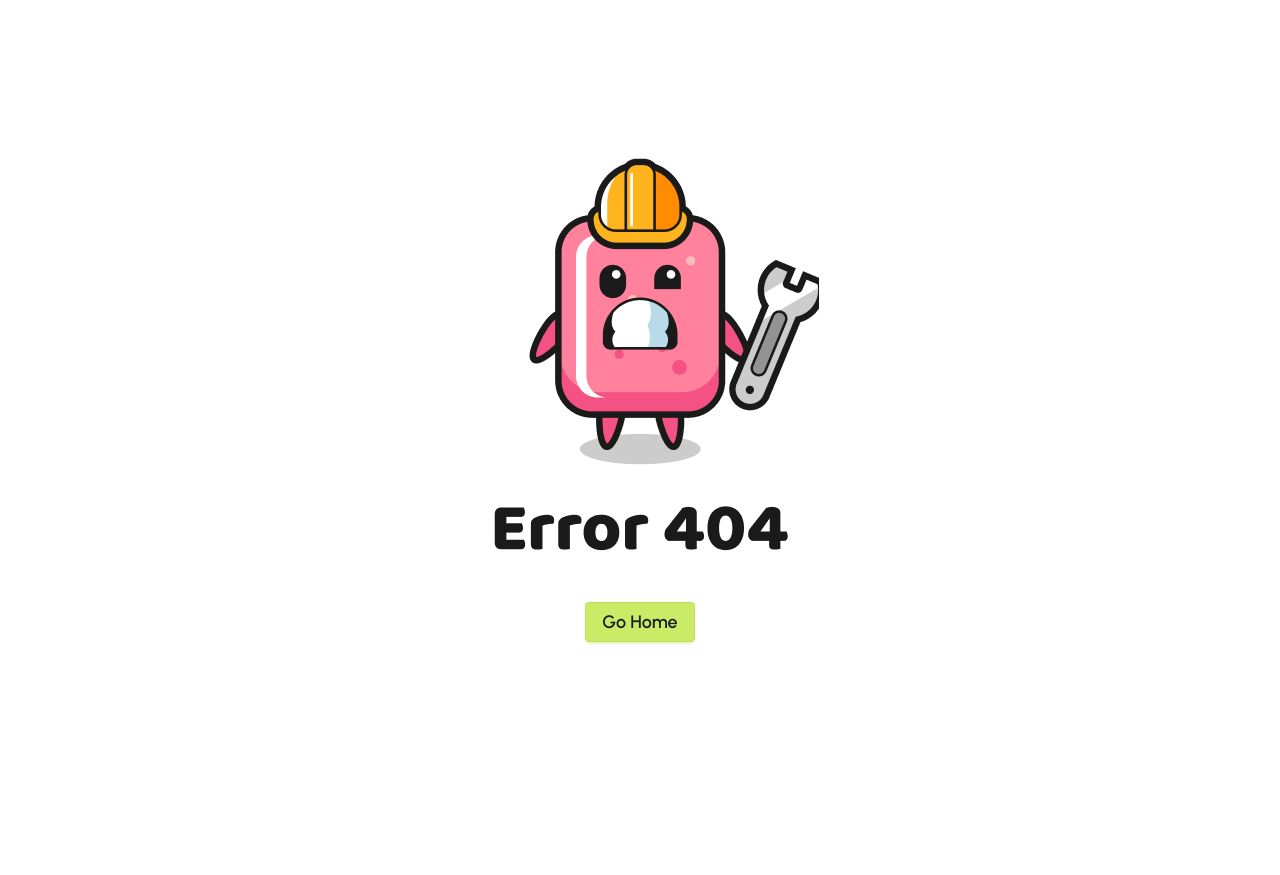
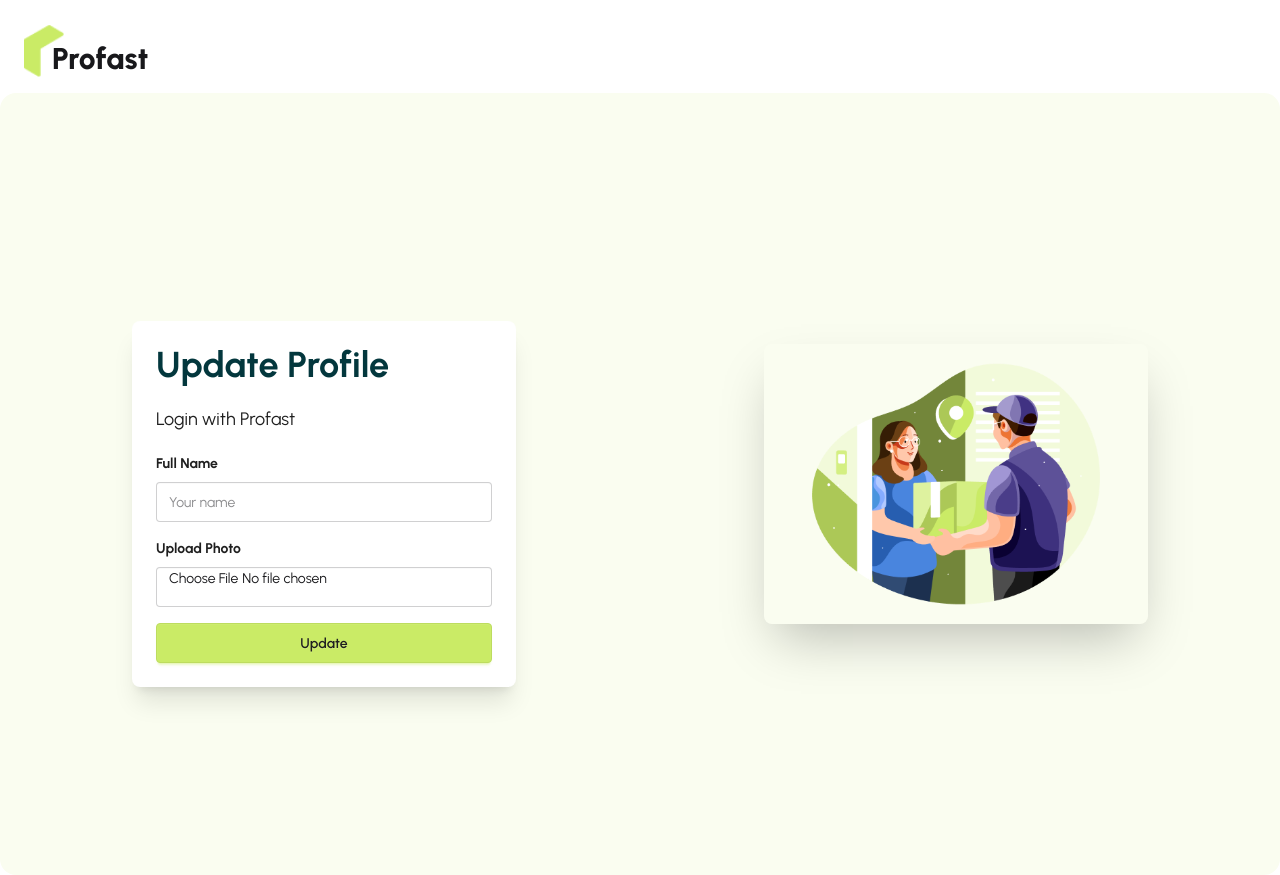
Before and after one commit to islamemon59/zap-shift-client, a React (Vite) app: page /updateProfile in a window 1280 px wide. Before the commit the page ends 800 px from the top, so only its background shows below. Built offline with nearby package versions, Linux system fonts and the light colour scheme; no server answers.

Commit message:
profile update added

```diff
--- a/src/Layout/DashBoardLayout.jsx
+++ b/src/Layout/DashBoardLayout.jsx
@@ -80,10 +80,10 @@ const DashBoardLayout = () => {
 
           <li>
             <NavLink
-              to="/dashboard/updateProfile"
+              to="/dashboard/profile"
               className="flex items-center gap-2"
             >
-              <FiEdit /> Update Profile
+              <FiEdit />Profile
             </NavLink>
           </li>
         </aside>
--- /dev/null
+++ b/src/Pages/Dashboard/Profile/Profile.jsx
@@ -0,0 +1,57 @@
+import React from "react";
+import AuthHook from "../../../Hooks/AuthHook/AuthHook";
+import { Link } from "react-router";
+
+const Profile = () => {
+  const { user } = AuthHook();
+
+  return (
+    <div className="max-w-3xl mx-auto p-6 flex flex-col justify-center min-h-screen">
+      <div className="border-1 border-secondary/70 rounded-lg shadow-md py-4">
+        <h2 className="text-3xl font-bold mb-6 text-primary border-b pb-3 text-center">
+          My Profile
+        </h2>
+
+        <div className="card bg-base-100">
+          <div className="card-body flex flex-col md:flex-row items-center gap-6">
+            {/* Profile photo */}
+            <div className="flex-shrink-0">
+              <img
+                src={
+                  user?.photoURL ||
+                  "https://i.ibb.co/2FsfXqM/default-avatar.png"
+                }
+                alt="Profile"
+                className="w-32 h-32 rounded-full object-cover border border-gray-300 shadow"
+              />
+            </div>
+
+            {/* User info */}
+            <div className="flex-1 space-y-3 text-center md:text-left">
+              <p className="text-xl font-semibold text-gray-800">
+                {user?.displayName || "N/A"}
+              </p>
+              <p className="text-gray-600">
+                <span className="font-medium">Email:</span>{" "}
+                {user?.email || "N/A"}
+              </p>
+              <p className="text-gray-600">
+                <span className="font-medium">Phone:</span>{" "}
+                {user?.phoneNumber || "Not added"}
+              </p>
+              {/* you can add more fields if you store in db */}
+            </div>
+          </div>
+
+          <div className="card-actions justify-end p-4">
+            <Link to="/updateProfile" className="btn btn-secondary text-primary-content">
+              Update Profile
+            </Link>
+          </div>
+        </div>
+      </div>
+    </div>
+  );
+};
+
+export default Profile;
--- /dev/null
+++ b/src/Pages/Dashboard/UpdateProfile/UpdateProfile.jsx
@@ -0,0 +1,124 @@
+import { useForm } from "react-hook-form";
+import { useMutation } from "@tanstack/react-query";
+import Swal from "sweetalert2";
+import AuthHook from "../../../Hooks/AuthHook/AuthHook";
+import UseAxiosSecure from "../../../Hooks/AxiosSecure/UseAxiosSecure";
+import { uploadImage } from "../../../Api/ImageUploadApi";
+import { useNavigate } from "react-router";
+
+const UpdateProfile = () => {
+  const { user, updateUserProfile, setUser } = AuthHook();
+  const axiosSecure = UseAxiosSecure();
+  const navigate = useNavigate();
+  // react-hook-form with default values
+  const { register, handleSubmit, reset } = useForm({
+    defaultValues: {
+        name: user?.displayName || "",
+    }
+  });
+
+  // mutation to patch user data
+  const mutation = useMutation({
+    mutationFn: async (name) => {
+      const res = await axiosSecure.patch(`update-rider-name/${user.email}`, {
+        name,
+      });
+      return res.data;
+    },
+    onSuccess: (data) => {
+      if (data.modifiedCount > 0) {
+        Swal.fire({
+          icon: "success",
+          title: "Profile updated successfully!",
+          timer: 1500,
+          showConfirmButton: false,
+        });
+        reset(); // optional: clear form
+      } else {
+        Swal.fire({
+          icon: "info",
+          title: "No changes detected.",
+          timer: 1200,
+          showConfirmButton: false,
+        });
+      }
+    },
+    onError: (error) => {
+      Swal.fire({
+        icon: "error",
+        title: "Update failed!",
+        text: error.message,
+      });
+    },
+  });
+
+  // handle form submit
+  const onSubmit = async (data) => {
+    mutation.mutate(data?.name);
+    const image = data.photoURL[0];
+    const imageUrl = await uploadImage(image);
+    const name = data?.name;
+
+    try {
+      await updateUserProfile(name, imageUrl);
+      setUser({ ...user, displayName: name, photoURL: imageUrl });
+      navigate("/dashboard/profile");
+    } catch (error) {
+      console.log(error);
+    }
+  };
+
+  return (
+    <div className="w-full max-w-sm mx-auto mt-10">
+      <div className="card bg-base-100 shadow-xl">
+        <div className="card-body space-y-3">
+          <h2 className="sm:text-4xl text-3xl text-start text-primary font-bold">
+            Update Profile
+          </h2>
+          <p className="text-lg text-primary-content">Login with Profast</p>
+
+          <form onSubmit={handleSubmit(onSubmit)} className="space-y-4">
+            {/* Name */}
+            <div className="form-control space-y-2">
+              <label className="label font-bold text-primary-content">
+                <span className="label-text">Full Name</span>
+              </label>
+              <input
+                type="text"
+                {...register("name", { required: true })}
+                className="input input-bordered w-full"
+                placeholder="Your name"
+              />
+            </div>
+
+            {/* Photo URL */}
+            <div className="form-control space-y-2">
+              <label className="label font-bold text-primary-content">
+                <span className="label-text">Upload Photo</span>
+              </label>
+              <input
+                type="file"
+                {...register("photoURL")}
+                className="input input-bordered w-full"
+                placeholder="Paste photo URL"
+              />
+            </div>
+
+            {/* Submit button */}
+            <div className="form-control mt-4">
+              <button
+                type="submit"
+                className="btn btn-secondary text-primary-content w-full"
+                disabled={mutation.isLoading}
+              >
+                {mutation.isLoading ? "Updating..." : "Update"}
+              </button>
+            </div>
+          </form>
+        </div>
+      </div>
+    </div>
+  );
+};
+
+export default UpdateProfile;
--- a/src/Routes/Router.jsx
+++ b/src/Routes/Router.jsx
@@ -32,6 +32,8 @@ import Story from "../Pages/AboutUs/Story/Story";
 import Mission from "../Pages/AboutUs/Mission/Mission";
 import Success from "../Pages/AboutUs/Success/Success";
 import TeamOthers from "../Pages/AboutUs/Team&Others/TeamOthers";
+import Profile from "../Pages/Dashboard/Profile/Profile";
+import UpdateProfile from "../Pages/Dashboard/UpdateProfile/UpdateProfile";
 
 export const router = createBrowserRouter([
   {
@@ -112,6 +114,10 @@ export const router = createBrowserRouter([
       {
         path: "register",
         Component: Register,
+      },
+      {
+        path: "updateProfile",
+        Component: UpdateProfile,
       },
     ],
   },
@@ -195,6 +201,12 @@ export const router = createBrowserRouter([
           </RiderRoute>
         ),
       },
+      {
+        path: "/dashboard/profile",
+        element: <PrivateRoute>
+          <Profile/>
+        </PrivateRoute>
+      },
     ],
   },
   {
```
